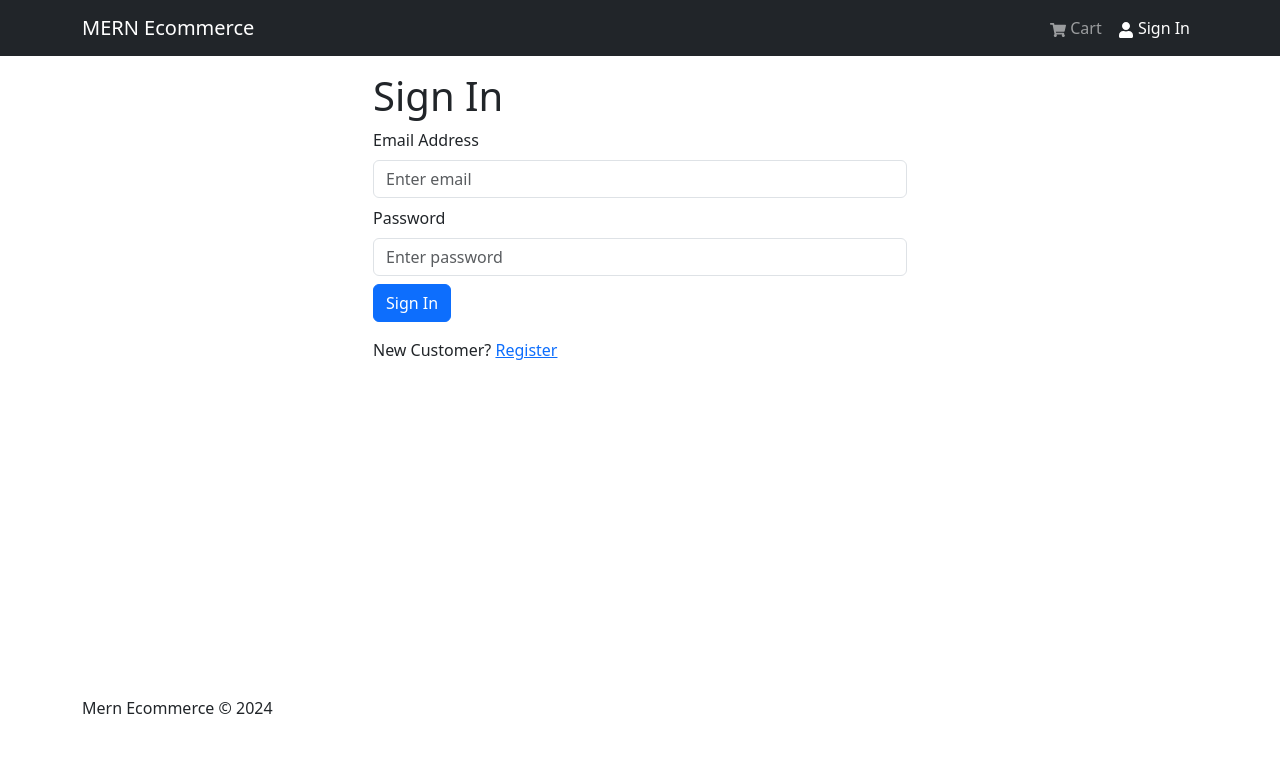
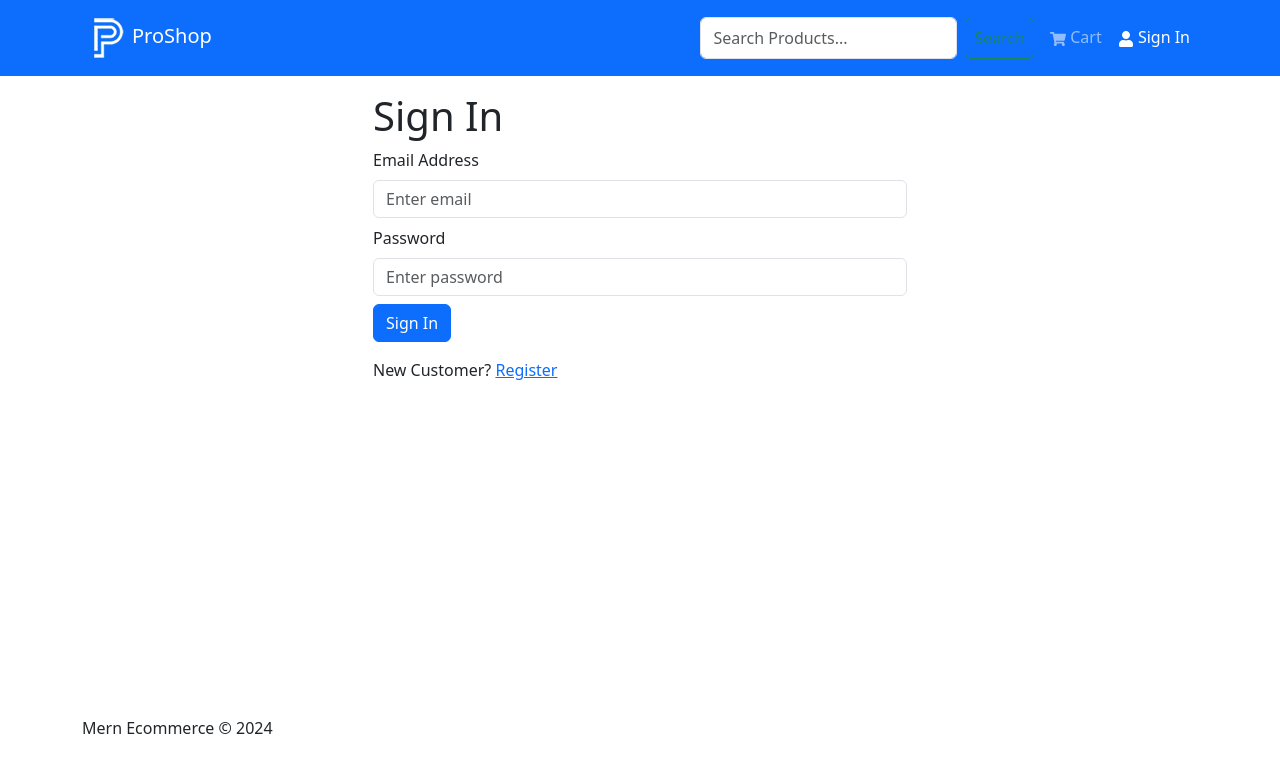
Before and after one commit to BrunoLadiv/mern-ecommerce, a React (Vite) app in the folder frontend/: page /login in a window 1280 px wide. Shown: the top 772 px of the page. Built offline with nearby package versions, Linux system fonts and the light colour scheme.

Commit message:
add admin page/menu/private route

```diff
--- /dev/null
+++ b/frontend/src/components/AdminRoute.jsx
@@ -0,0 +1,12 @@
+import { Navigate, Outlet } from 'react-router-dom';
+import { useSelector } from 'react-redux';
+
+const AdminRoute = () => {
+  const { userInfo } = useSelector((state) => state.auth);
+  return userInfo && userInfo.isAdmin ? (
+    <Outlet />
+  ) : (
+    <Navigate to='/login' replace />
+  );
+};
+export default AdminRoute;
--- a/frontend/src/components/Header.jsx
+++ b/frontend/src/components/Header.jsx
@@ -3,45 +3,60 @@ import { FaShoppingCart, FaUser } from 'react-icons/fa'
 import { LinkContainer } from 'react-router-bootstrap'
 import { useSelector, useDispatch } from 'react-redux'
 import { useNavigate } from 'react-router-dom'
-import { useLogoutMutation} from '../slices/usersApiSlice'
+import { useLogoutMutation } from '../slices/usersApiSlice'
 import { logout } from '../slices/authSlice'
+import SearchBox from './SearchBox'
+import logo from '../assets/logo.png'
+import { resetCart } from '../slices/cartSlice'
 
 const Header = () => {
   const { cartItems } = useSelector((state) => state.cart)
   const { userInfo } = useSelector((state) => state.auth)
+
   const dispatch = useDispatch()
   const navigate = useNavigate()
+
   const [logoutApiCall] = useLogoutMutation()
+
   const logoutHandler = async () => {
     try {
       await logoutApiCall().unwrap()
       dispatch(logout())
+      // NOTE: here we need to reset cart state for when a user logs out so the next
+      // user doesn't inherit the previous users cart and shipping
+      dispatch(resetCart())
       navigate('/login')
-    } catch (error) {
-      console.log(error);
+    } catch (err) {
+      console.error(err)
     }
   }
+
   return (
     <header>
-      <Navbar bg="dark" variant="dark" expand="lg" collapseOnSelect>
+      <Navbar bg="primary" variant="dark" expand="lg" collapseOnSelect>
         <Container>
           <LinkContainer to="/">
-            <Navbar.Brand>MERN Ecommerce</Navbar.Brand>
+            <Navbar.Brand>
+              <img src={logo} alt="ProShop" />
+              ProShop
+            </Navbar.Brand>
           </LinkContainer>
           <Navbar.Toggle aria-controls="basic-navbar-nav" />
           <Navbar.Collapse id="basic-navbar-nav">
             <Nav className="ms-auto">
+              <SearchBox />
               <LinkContainer to="/cart">
                 <Nav.Link>
                   <FaShoppingCart /> Cart
                   {cartItems.length > 0 && (
-                    <Badge pill bg="danger" style={{ marginLeft: '7px' }}>
-                      {cartItems.reduce((acc, item) => acc + item.qty, 0)}
+                    <Badge pill bg="success" style={{ marginLeft: '5px' }}>
+                      {cartItems.reduce((a, c) => a + c.qty, 0)}
                     </Badge>
                   )}
                 </Nav.Link>
               </LinkContainer>
               {userInfo ? (
+                <>
                   <NavDropdown title={userInfo.name} id="username">
                     <LinkContainer to="/profile">
                       <NavDropdown.Item>Profile</NavDropdown.Item>
@@ -50,12 +65,28 @@ const Header = () => {
                       Logout
                     </NavDropdown.Item>
                   </NavDropdown>
+                </>
               ) : (
                 <LinkContainer to="/login">
                   <Nav.Link>
                     <FaUser /> Sign In
                   </Nav.Link>
                 </LinkContainer>
+              )}
+
+              {/* Admin Links */}
+              {userInfo && userInfo.isAdmin && (
+                <NavDropdown title="Admin" id="adminmenu">
+                  <LinkContainer to="/admin/productlist">
+                    <NavDropdown.Item>Products</NavDropdown.Item>
+                  </LinkContainer>
+                  <LinkContainer to="/admin/orderlist">
+                    <NavDropdown.Item>Orders</NavDropdown.Item>
+                  </LinkContainer>
+                  <LinkContainer to="/admin/userlist">
+                    <NavDropdown.Item>Users</NavDropdown.Item>
+                  </LinkContainer>
+                </NavDropdown>
               )}
             </Nav>
           </Navbar.Collapse>
--- /dev/null
+++ b/frontend/src/components/SearchBox.jsx
@@ -0,0 +1,40 @@
+import { useState } from 'react'
+import { Form, Button } from 'react-bootstrap'
+import { useParams } from 'react-router-dom'
+import { useNavigate } from 'react-router-dom'
+
+const SearchBox = () => {
+  const navigate = useNavigate()
+  const { keyword: urlKeyword } = useParams()
+
+  // FIX: uncontrolled input - urlKeyword may be undefined
+  const [keyword, setKeyword] = useState(urlKeyword || '')
+
+  const submitHandler = (e) => {
+    e.preventDefault()
+    if (keyword) {
+      navigate(`/search/${keyword.trim()}`)
+      setKeyword('')
+    } else {
+      navigate('/')
+    }
+  }
+
+  return (
+    <Form onSubmit={submitHandler} className="d-flex">
+      <Form.Control
+        type="text"
+        name="q"
+        onChange={(e) => setKeyword(e.target.value)}
+        value={keyword}
+        placeholder="Search Products..."
+        className="mr-sm-2 ml-sm-5"
+      ></Form.Control>
+      <Button type="submit" variant="outline-success" className="p-2 mx-2">
+        Search
+      </Button>
+    </Form>
+  )
+}
+
+export default SearchBox
--- a/frontend/src/main.jsx
+++ b/frontend/src/main.jsx
@@ -24,6 +24,8 @@ import PlaceOrderScreen from './screens/PlaceOrderScreen.jsx'
 import OrderScreen from './screens/OrderScreen.jsx'
 import { PayPalScriptProvider } from '@paypal/react-paypal-js'
 import ProfileScreen from './screens/ProfileScreen.jsx'
+import AdminRoute from './components/AdminRoute.jsx'
+import OrderListScreen from './screens/admin/OrderListSreen.jsx'
 
 const router = createBrowserRouter(
   createRoutesFromElements(
@@ -37,8 +39,11 @@ const router = createBrowserRouter(
         <Route path="/shipping" element={<ShippingScreen />} />
         <Route path="/payment" element={<PaymentScreen />} />
         <Route path="/placeorder" element={<PlaceOrderScreen />} />
-        <Route path='/order/:id' element={<OrderScreen />} />
-        <Route path='/profile' element={<ProfileScreen/>} />
+        <Route path="/order/:id" element={<OrderScreen />} />
+        <Route path="/profile" element={<ProfileScreen />} />
+      </Route>
+      <Route path="" element={<AdminRoute />}>
+        <Route path="/admin/orderlist" element={<OrderListScreen />} />
       </Route>
     </Route>
   )
--- /dev/null
+++ b/frontend/src/screens/admin/OrderListSreen.jsx
@@ -0,0 +1,70 @@
+import { LinkContainer } from 'react-router-bootstrap'
+import { Table, Button } from 'react-bootstrap'
+import { FaTimes } from 'react-icons/fa'
+import Message from '../../components/Message'
+import Loader from '../../components/Loader'
+import { useGetOrdersQuery } from '../../slices/ordersApiSlice'
+
+const OrderListScreen = () => {
+  const { data: orders, isLoading, error } = useGetOrdersQuery()
+
+  return (
+    <>
+      <h1>Orders</h1>
+      {isLoading ? (
+        <Loader />
+      ) : error ? (
+        <Message variant="danger">
+          {error?.data?.message || error.error}
+        </Message>
+      ) : (
+        <Table striped bordered hover responsive className="table-sm">
+          <thead>
+            <tr>
+              <th>ID</th>
+              <th>USER</th>
+              <th>DATE</th>
+              <th>TOTAL</th>
+              <th>PAID</th>
+              <th>DELIVERED</th>
+              <th></th>
+            </tr>
+          </thead>
+          <tbody>
+            {orders.map((order) => (
+              <tr key={order._id}>
+                <td>{order._id}</td>
+                <td>{order.user && order.user.name}</td>
+                <td>{order.createdAt.substring(0, 10)}</td>
+                <td>${order.totalPrice}</td>
+                <td>
+                  {order.isPaid ? (
+                    order.paidAt.substring(0, 10)
+                  ) : (
+                    <FaTimes style={{ color: 'red' }} />
+                  )}
+                </td>
+                <td>
+                  {order.isDelivered ? (
+                    order.deliveredAt.substring(0, 10)
+                  ) : (
+                    <FaTimes style={{ color: 'red' }} />
+                  )}
+                </td>
+                <td>
+                  <LinkContainer to={`/order/${order._id}`}>
+                    <Button variant="light" className="btn-sm">
+                      Details
+                    </Button>
+                  </LinkContainer>
+                </td>
+              </tr>
+            ))}
+          </tbody>
+        </Table>
+      )}
+    </>
+  )
+}
+
+export default OrderListScreen
```
Also changed, not shown: 1 other file (tests, documents, lock files or other folders). Lines whose indentation alone changed are shown as unchanged.
